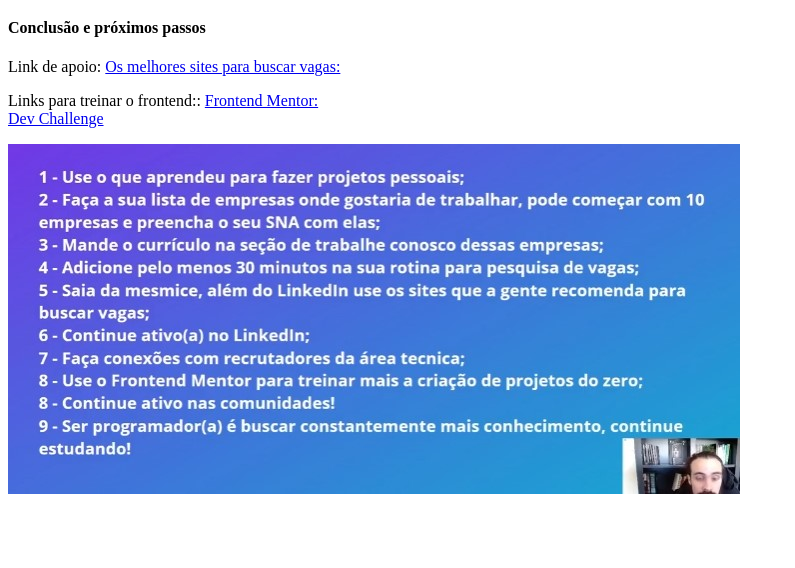
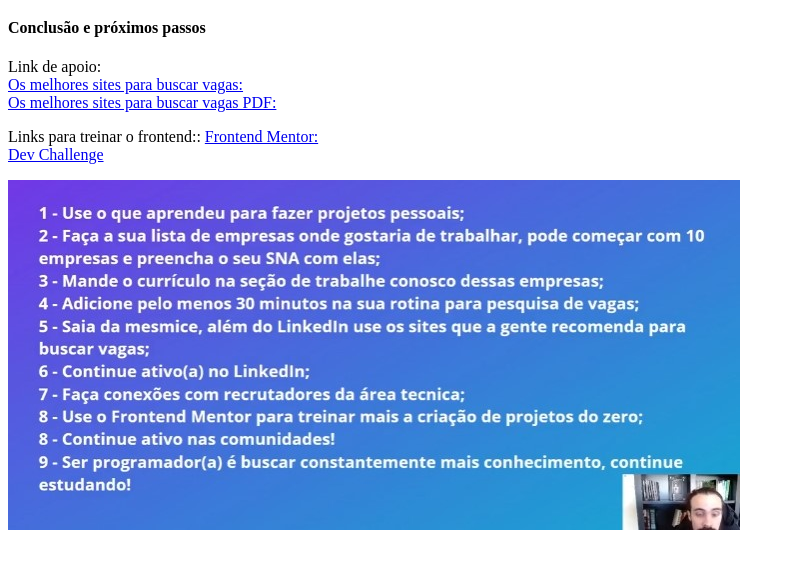
Before and after one commit to FlaviaColiv/JEST_REACT, a plain HTML site: page CONCLUSÃO E PRÓXIMOS PASSOS/index.html in a window 1280 px wide. Shown: the part 62-630 px from the top of the page, without its empty margins (0-795 px from the left). Drawn offline with Linux system fonts and the light colour scheme.

Commit message:
Conc 060325 2

```diff
--- a/CONCLUSÃO E PRÓXIMOS PASSOS/index.html
+++ b/CONCLUSÃO E PRÓXIMOS PASSOS/index.html
@@ -11,8 +11,9 @@
         <h1>Conclusão e próximos passos ✔️</h1>
         <h4>Conclusão e próximos passos</h4>
         <p>
-            Link de apoio:
-            <a href="https://docs.google.com/document/d/1hSxsKe4D5eUIguhYgac5zMaLxSzEisgpwmNI6qvm4r8/edit?usp=sharing">Os melhores sites para buscar vagas:</a>
+            Link de apoio: <br>
+            <a href="https://docs.google.com/document/d/1hSxsKe4D5eUIguhYgac5zMaLxSzEisgpwmNI6qvm4r8/edit?usp=sharing">Os melhores sites para buscar vagas:</a> <br>
+            <a href="./arquivos/🚀 OS MELHORES SITES PRA BUSCAR VAGAS DE TECNOLOGIA! 🚀.pdf" class="">Os melhores sites para buscar vagas PDF:</a>
         </p>
         <p>
             Links para treinar o frontend::
```
Also changed, not shown: 1 other file.
